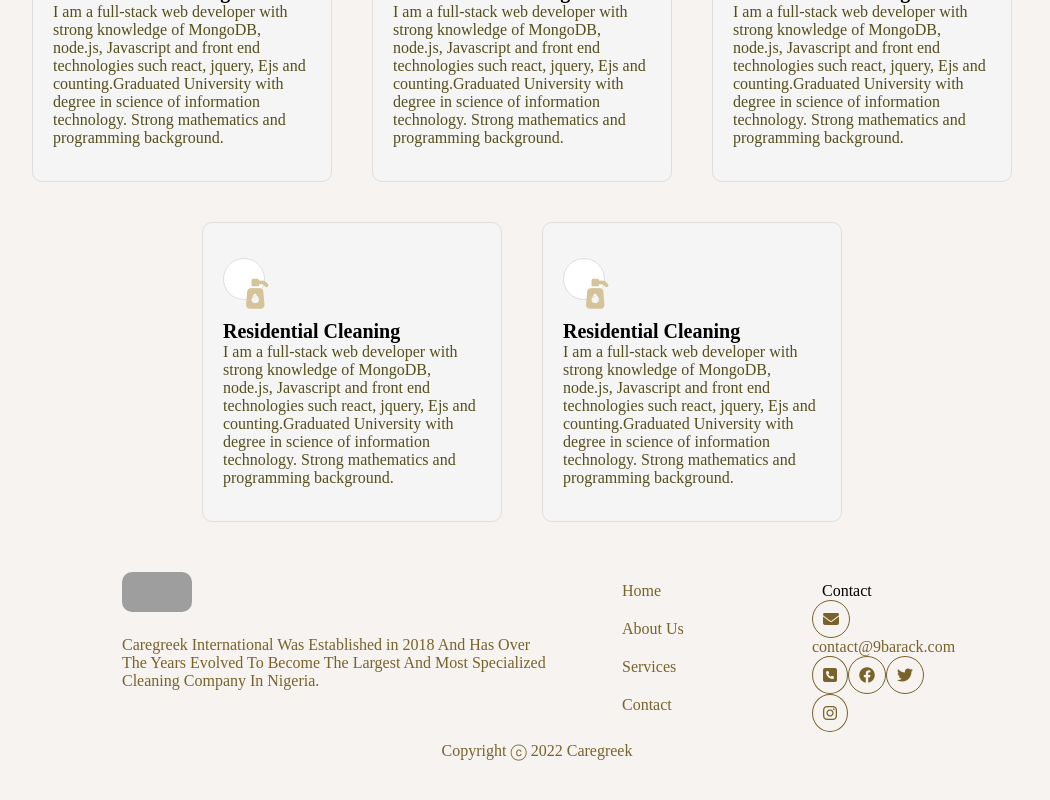
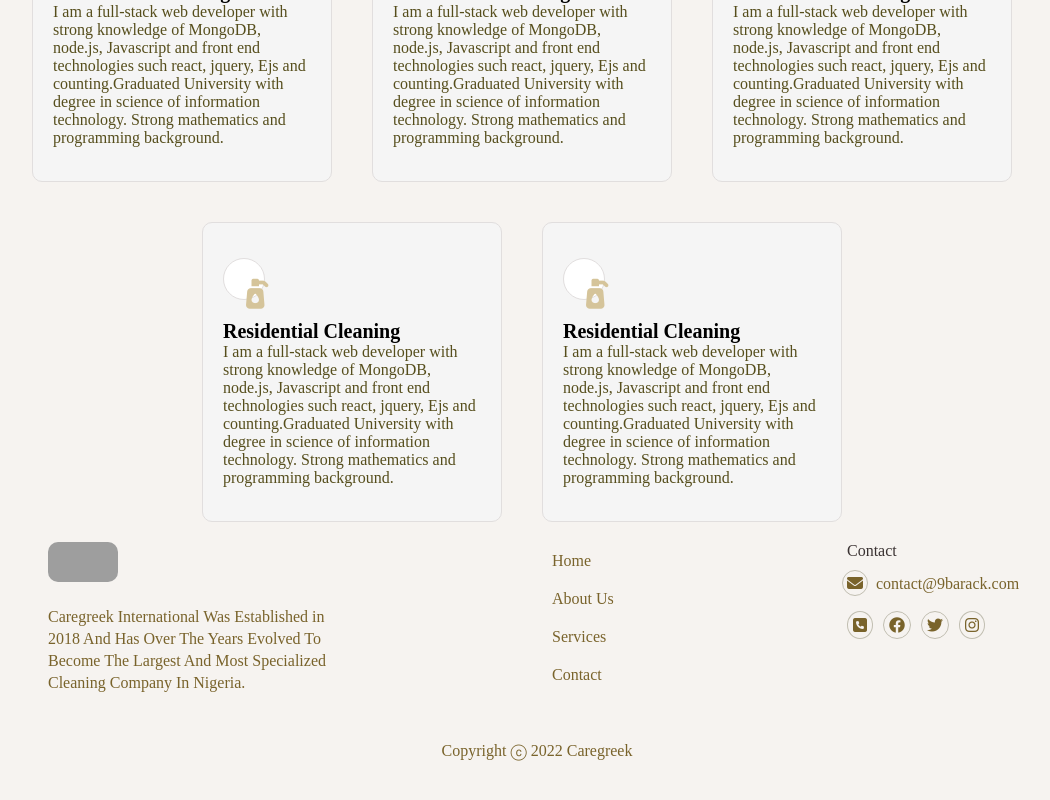
Before and after one commit to baaraka/caregreek--, a React (Create React App) app: page / in a window 1280 px wide. Shown: the part 1918-2718 px from the top of the page, without its empty margins (118-1168 px from the left). Built offline with nearby package versions, Linux system fonts and the light colour scheme; grey boxes are pictures that could not be loaded.

Commit message:
update position,line-height.width,height and color

```diff
--- a/src/footer/Footer.css
+++ b/src/footer/Footer.css
@@ -1,6 +1,6 @@
 .footer {
   width: 100%;
-  height: 100%;
+  height: 300px;
   background-color: rgb(246, 243, 240);
 }
 .footerDivList {
@@ -15,9 +15,8 @@
 .footerListItemLeft {
   width: 500px;
   height: 200px;
-  padding: 30px;
-  margin-left: 20px;
-  padding-left: 10px;
+  position: relative;
+  right: 54px;
   color: rgb(121, 99, 43);
 }
 .footerImg {
@@ -29,12 +28,14 @@
   margin-left: 30px;
 }
 .footerSpan {
+  width: 310px;
   margin-top: 20px;
   margin-left: 30px;
+  line-height: 22px;
 }
 .footerBottom {
   width: 100%;
-  height: 70px;
+  height: 50px;
   background-color: rgb(246, 243, 240);
 }
 .footerBottomItem {
@@ -54,7 +55,8 @@
 .footerTopCenter {
   width: 200px;
   height: 200px;
-  padding: 30px;
+  position: relative;
+  right: 30px;
   color: rgb(121, 99, 43);
 }
 .footerNavigationBar {
@@ -67,25 +69,35 @@
 .footerRight {
   width: 200px;
   height: 200px;
-  padding: 30px;
+  position: relative;
+  left: 70px;
 }
 .footerSpanRight {
-  padding: 10px 10px 0px 10px;
+  padding-bottom: 10px;
+  padding-left: 5px;
+  color: rgb(58, 50, 50);
 }
 .footerEmail {
   color: rgb(121, 99, 43);
+  padding-left: 8px;
+  line-height: 22px;
 }
 .footIcons {
-  padding: 10px;
+  padding: 4px;
   cursor: pointer;
-  border: 1px solid;
+  border: 1px solid rgb(193, 190, 177);
   border-radius: 50%;
   color: rgb(121, 99, 43);
 }
 .footIcon {
-  padding: 10px;
+  padding: 5px;
+  margin: 5px;
   cursor: pointer;
-  border: 1px solid;
+  border: 1px solid rgb(193, 190, 177);
   border-radius: 50%;
   color: rgb(121, 99, 43);
 }
+.footIconFooter {
+  padding-right: 10px;
+  padding-top: 10px;
+}
```
